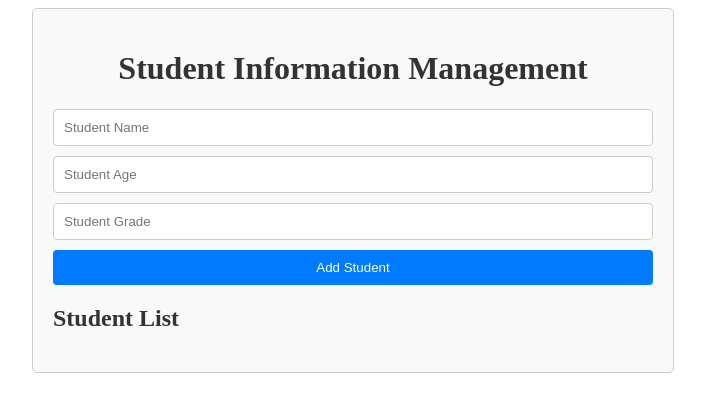
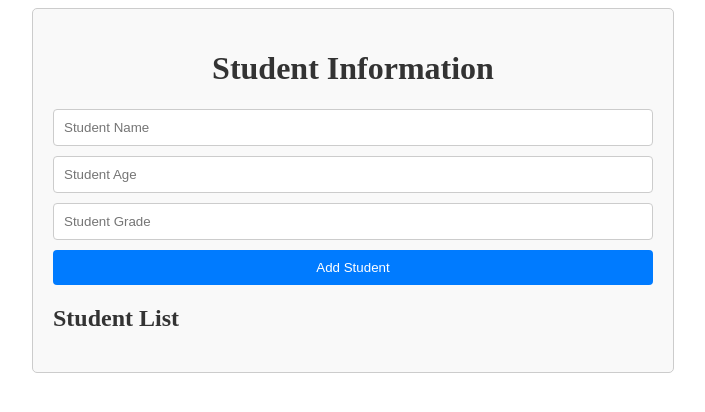
Before and after one commit to ojas0808/student-info-management, a plain HTML site: page src/index.html in a window 1280 px wide. Shown: the whole page, without its empty margins (287-992 px from the left). Drawn offline with Linux system fonts and the light colour scheme.

Commit message:
Header Updated

```diff
--- a/src/index.html
+++ b/src/index.html
@@ -8,7 +8,7 @@
 </head>
 <body>
     <div class="container">
-        <h1>Student Information Management</h1>
+        <h1>Student Information</h1>
         <form id="student-form">
             <input type="text" id="student-name" placeholder="Student Name" required>
             <input type="number" id="student-age" placeholder="Student Age" required>
```
